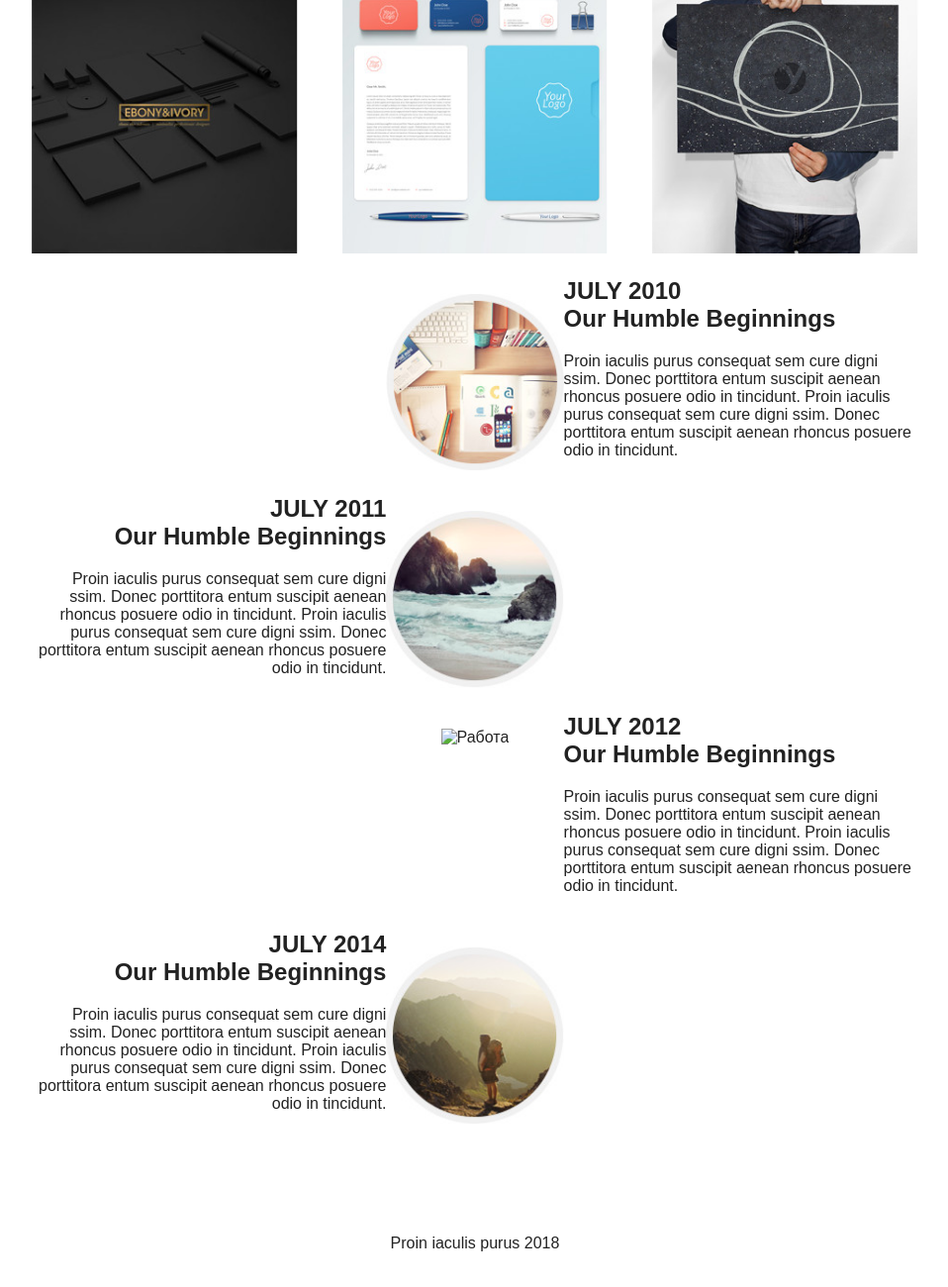
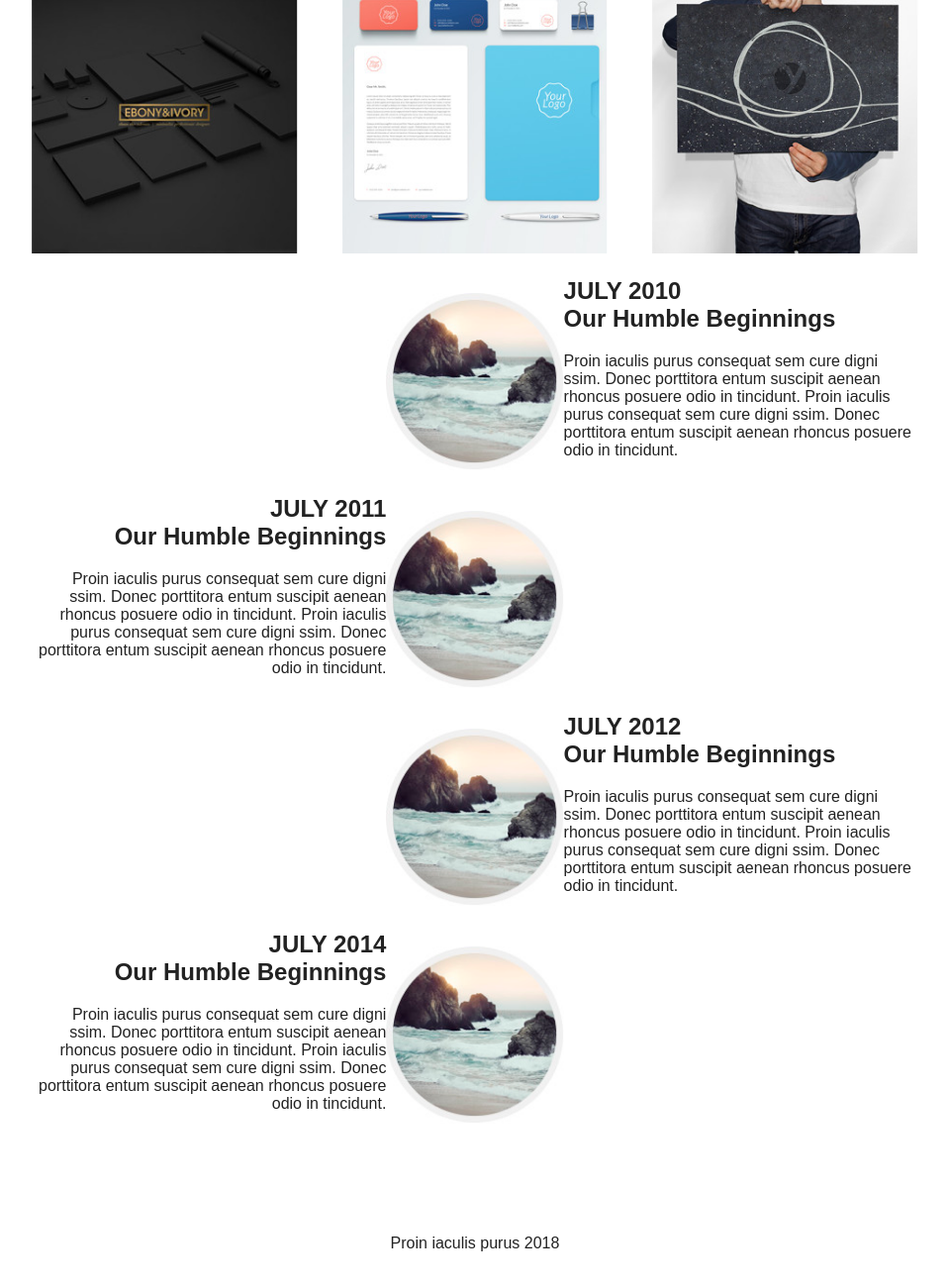
Before and after one commit to LavrukhinOleg/LavrukhinOleg.github.io, a plain HTML site: page github/ice/index.html in a window 1280 px wide. Shown: the part 1446-2746 px from the top of the page at 99% size, without its empty margins (160-1118 px from the left). Drawn offline with Linux system fonts and the light colour scheme.

Commit message:
Update index.html

```diff
--- a/github/ice/index.html
+++ b/github/ice/index.html
@@ -113,7 +113,7 @@
 	</section>
 				<div class="container clearfix">
 					<div class="qw">
-						<img src="img/About1.jpg" alt="Работа">
+						<img src="img/about.png" alt="Работа">
 					</div>
 					<div class="qe">
 						<h2>JULY 2010 <br/>
@@ -133,7 +133,7 @@
 				</div>
 				<div class="container clearfix">
 					<div class="qw">
-						<img src="github/ice/img/About3.jpg" alt="Работа">
+						<img src="img/about.png" alt="Работа">
 					</div>
 					<div class="qe">
 						<h2>JULY 2012 <br/>
@@ -143,7 +143,7 @@
 				</div>
 				<div class="container clearfix">
 					<div class="on">
-						<img src="img/About4.jpg" alt="Работа">
+						<img src="img/about.png" alt="Работа">
 					</div>
 					<div class="qt">
 						<h2>JULY 2014 <br/>
```
